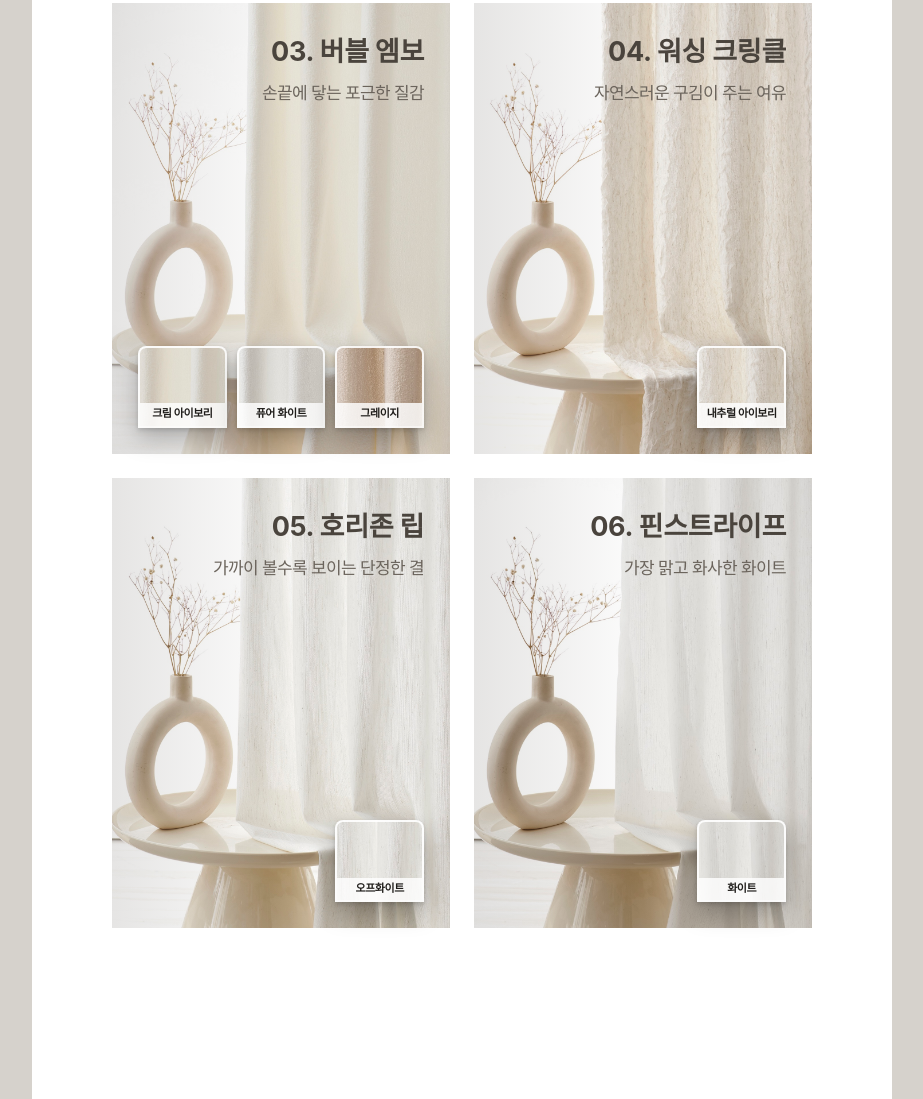
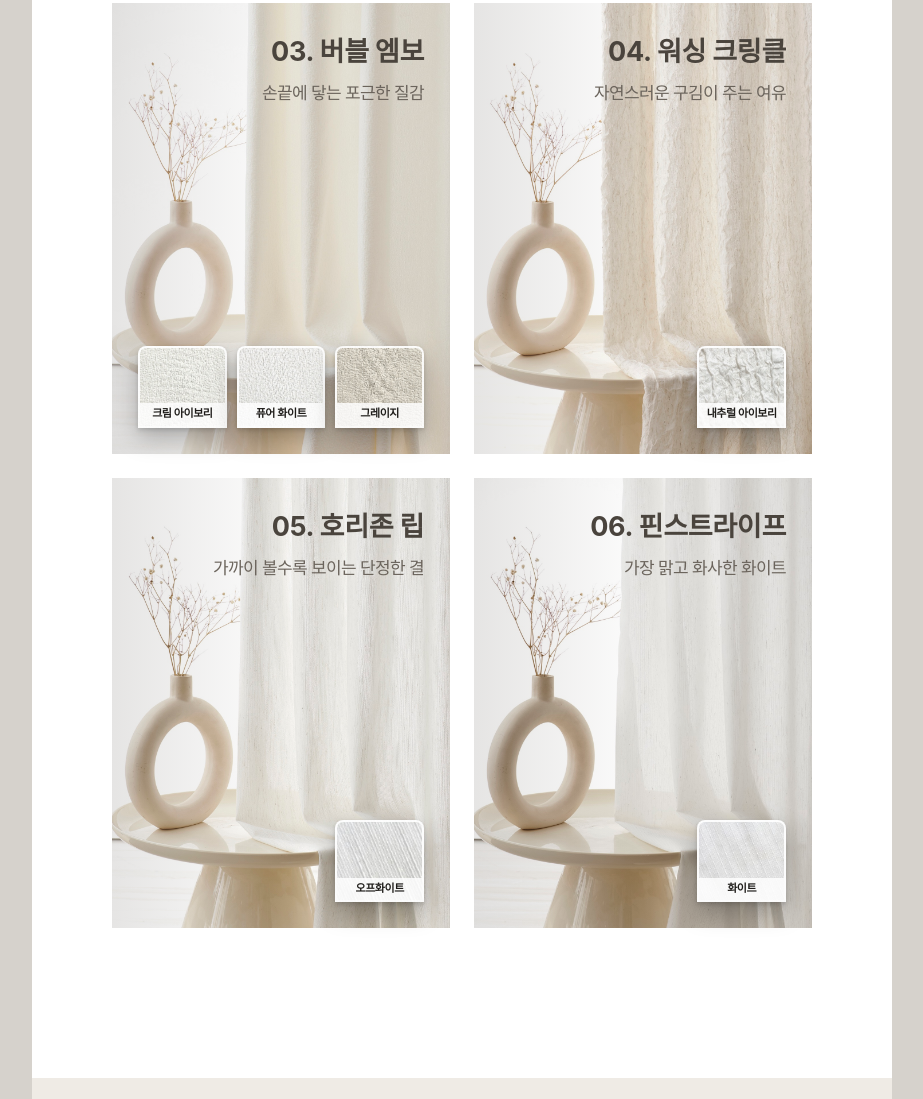
Before and after one commit to megablind-kr/fabric-aneuk, a plain HTML site: page moel-sheer-curtain/naver/index.html in a window 1280 px wide. Shown: the part 6662-7761 px from the top of the page, without its empty margins (178-1101 px from the left). Drawn offline with Linux system fonts and the light colour scheme; a web font is replaced by a local one.

Commit message:
05 컬렉션소개: 컬러별 스와치 이미지 적용 (호리존 립·핀스트라이프 확대)
Co-Authored-By: Claude Opus 5.5 <noreply@anthropic.com>

```diff
--- a/moel-sheer-curtain/naver/index.html
+++ b/moel-sheer-curtain/naver/index.html
@@ -195,7 +195,7 @@ b, strong { font-weight: 700; }
 .lineup .cell .sws { display: flex; justify-content: flex-end; gap: 10px; align-self: stretch; }   .lineup .cell .swatch { position: relative; }
 .lineup .cell .swatch small { position: absolute; left: 0; right: 0; bottom: 0; padding: 4px 3px 5px; background: rgba(255,255,255,.82);
   color: var(--ink); font-size: 11px; font-weight: 600; letter-spacing: -.04em; line-height: 1.25; text-align: center; white-space: nowrap; }
-.lineup .cell .swatch { flex: 0 0 calc((100% - 20px) / 3); height: 82px; background-size: 360% auto; background-position: 78% 38%;      border: 2px solid rgba(255,255,255,.9); border-radius: 8px 8px 0 0; box-shadow: 0 2px 4px rgba(0,0,0,.14), 0 10px 24px rgba(0,0,0,.26); }
+.lineup .cell .swatch { flex: 0 0 calc((100% - 20px) / 3); height: 82px; background-size: cover; background-position: center;      border: 2px solid rgba(255,255,255,.9); border-radius: 8px 8px 0 0; box-shadow: 0 2px 4px rgba(0,0,0,.14), 0 10px 24px rgba(0,0,0,.26); }
 .lineup .cell p { font-size: 21px; color: var(--sub); line-height: 1.5; margin-top: 4px; }
 .sw { width: 30px; height: 30px; border: 1px solid rgba(0,0,0,.12); }
 
@@ -457,6 +457,7 @@ body.final .todo { display: none; }
 .dot-em .d::before { content: ''; position: absolute; left: 50%; top: 0; width: 7px; height: 7px; margin-left: -3.5px;
   border-radius: 50%; background: currentColor; }
 
+.lineup .cell .swatch[data-code="007-12-1"], .lineup .cell .swatch[data-code="007-13-1"] { background-size: 250% auto; }
 
 </style>
 <script>
@@ -722,7 +723,6 @@ const LIMIT = { maxHeight: 260, maxSingle: 240 };
   <h2 class="h2">결이 살아있는<br><span class="light">6가지 텍스처</span></h2>
   <p class="body">같은 자리, 같은 빛에서 촬영했습니다.<br>원단마다 다른 결을 비교해 보세요.</p>
   <div class="lineup" id="lineup"></div>
-  <p class="mnote"></p>
 </section>
 
 <section data-sec="06_빛비침비교" class="sec stone">
@@ -1130,7 +1130,7 @@ const LIMIT = { maxHeight: 260, maxSingle: 240 };
   document.querySelectorAll('[data-collection]').forEach(e => e.textContent = BRAND.collection);
   document.querySelectorAll('[data-collection-ko]').forEach(e => e.textContent = BRAND.collectionKo);
 
-  const swatch = (c, label) => `<div class="swatch" style="background-image:url(${PHOTO}${c.code}_vase.jpg);background-color:${c.hex}"><small>${label}</small></div>`;
+  const swatch = (c, label) => `<div class="swatch" data-code="${c.code}" style="background-image:url(${PHOTO}${c.code}_swatch.jpg);background-color:${c.hex}"><small>${label}</small></div>`;
 
   document.getElementById('lineup').innerHTML = FABRICS.map(f => `
     <div class="cell">
```
Also changed, not shown: moel-sheer-curtain/images/003-2-1_swatch.jpg (added), moel-sheer-curtain/images/003-2-2_swatch.jpg (added), moel-sheer-curtain/images/003-2-3_swatch.jpg (added), moel-sheer-curtain/images/003-8-1_swatch.jpg (added), moel-sheer-curtain/images/003-8-2_swatch.jpg (added), moel-sheer-curtain/images/003-8-3_swatch.jpg (added), moel-sheer-curtain/images/007-12-1_swatch.jpg (added), moel-sheer-curtain/images/007-13-1_swatch.jpg (added), moel-sheer-curtain/images/007-7-1_swatch.jpg (added), moel-sheer-curtain/images/10806-1_swatch.jpg (added), moel-sheer-curtain/naver/sections/05_컬렉션소개.jpg, 1 other file.
